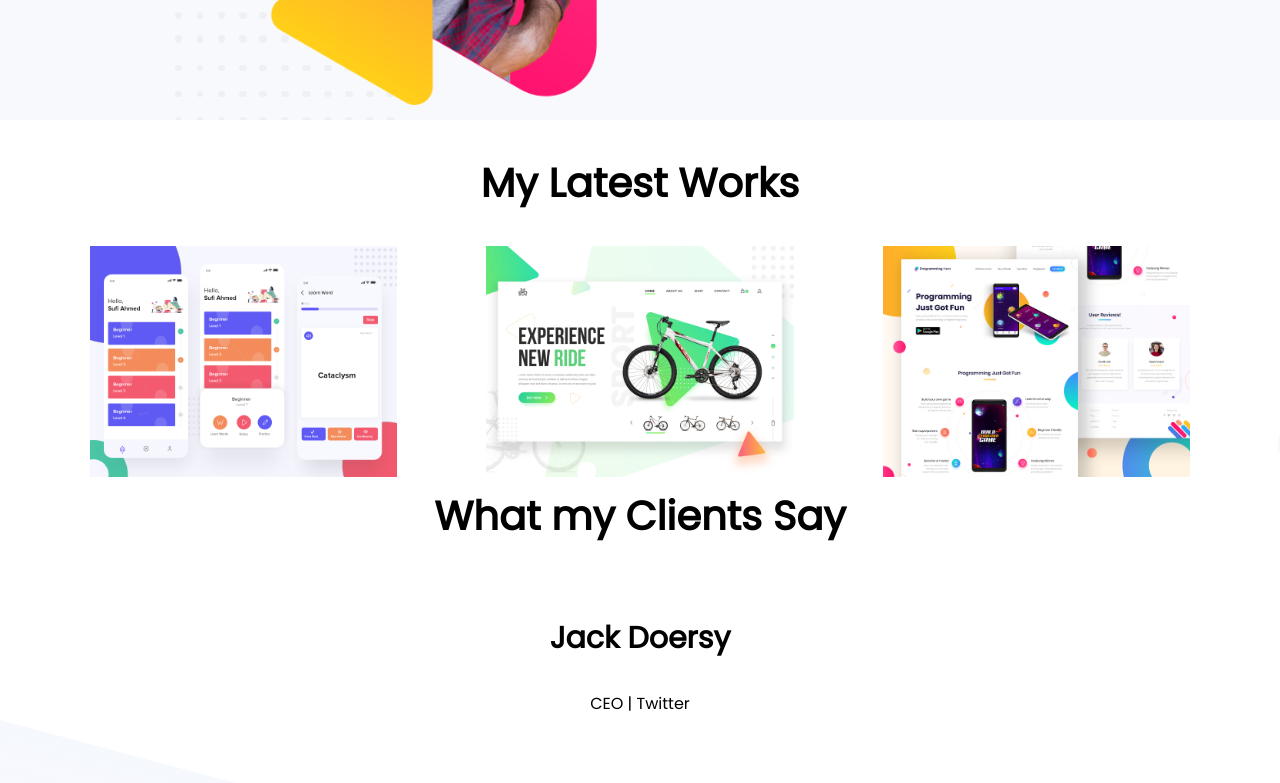
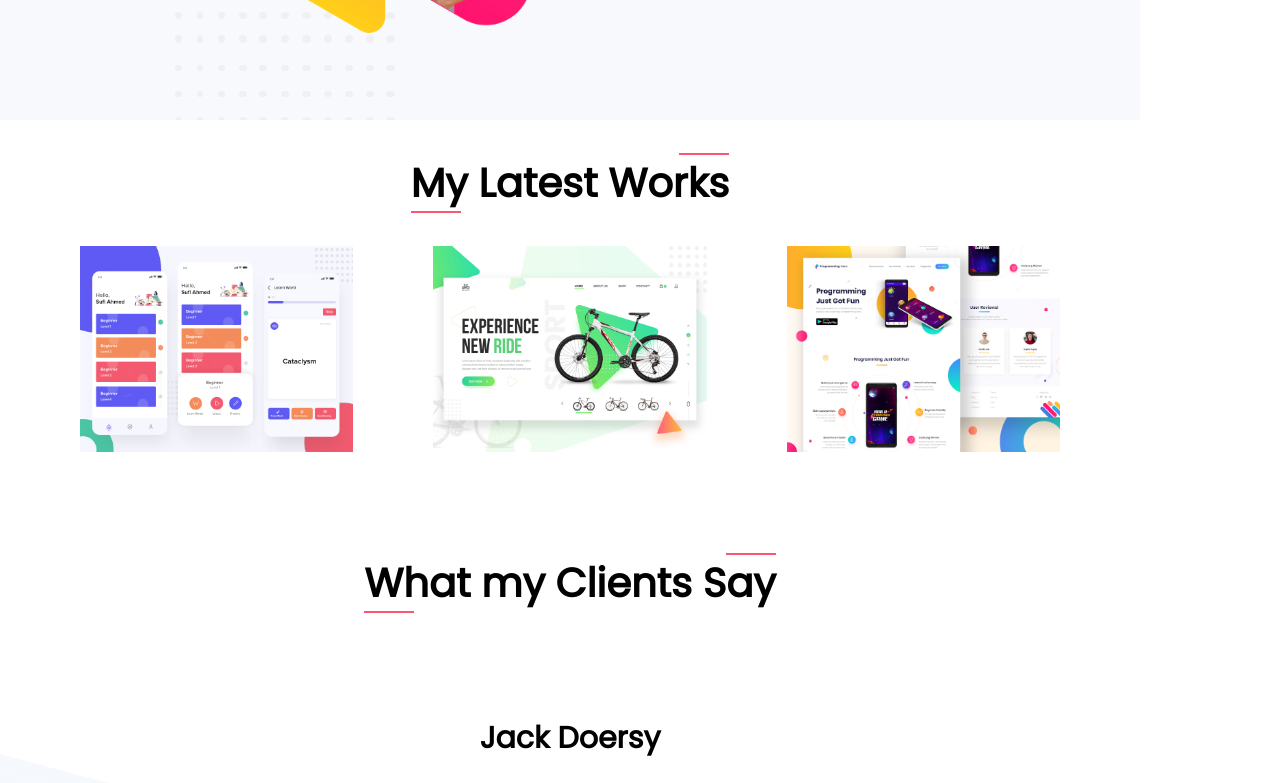
Before and after one commit to nomandhoni-cs/personal-website, a plain HTML site: page index.html in a window 1280 px wide. Shown: the part 1220-2003 px from the top of the page. Drawn offline with Linux system fonts and the light colour scheme.

Commit message:
Added Border bottom animation

```diff
--- a/css/style.css
+++ b/css/style.css
@@ -2,7 +2,9 @@ body{
     margin: 0;
     font-family: 'Poppins', sans-serif;
 }
-
+.container{
+    width: 1140px;
+}
 h1{
     font-size: 60px;
 }
@@ -44,7 +46,7 @@ section .works{
  background-image: url("../img/footer-bg.png");
     }
 .work{
-height: 300px;
+height: 400px;
 				background-image: url("../img/latest-work-bg.png");
 }
 img{
@@ -85,3 +87,41 @@ footer p{
 .margin-top{
 				margin-top: 70px;
 }
+.border-bottom{
+    display: inline-block;
+    position:relative;
+    }
+.border-bottom:before{
+    position: absolute;
+    content: "";
+    background: #ff5574;
+    height: 2px;
+    width: 50px;
+margin: auto;
+    left: 0;
+    bottom: 0;
+    transform: 0.7s;
+    }
+.border-bottom:hover:before{
+    width: 100%;
+    }
+
+/* border top */
+.border-top{
+    display: inline-block;
+    position:relative;
+    }
+.border-top:after{
+    position: absolute;
+    content: "";
+    background: #ff5574;
+    height: 2px;
+    width: 50px;
+margin: auto;
+    right: 0;
+    top: 0;
+    transform: 0.7s;
+    }
+.border-top:hover:after{
+    width: 100%;
+    }
--- a/index.html
+++ b/index.html
@@ -7,7 +7,7 @@
 <link href="https://fonts.googleapis.com/css?family=Poppins&display=swap" rel="stylesheet">
 </head>
 <body>
-
+<div class="container">
 <section class="first-banner">
 <div class="half-width">
 <h1 class="hello">Hello I'm</h1>
@@ -24,13 +24,15 @@
 <img src="img/peter_dream.png">
 </div>
 <div class="half-width">
-<h1 class="highlight">Biography</h1>
+<h1 class="highlight border-top border-bottom">Biography</h1>
 <p>Hello There, I am Noman Dhoni. I work for my self</p>
 <button class="btn"><a href="https://github.com/nomandhoni-cs">GITHUB PROFILE</a></button>
 </div>
 </section>
 <section class="work">
-<h2 class="center-text">My Latest Works</h2>
+<div class="center-text">
+<h2 class="border-top border-bottom">My Latest Works</h2>
+</div>
 <div class="half-width">
 <img src="img/latest-work/work-1.png">
 </div>
@@ -43,7 +45,7 @@
 </section>
 <section class="contact">
 <div class="review center-text">
-<h2>What my Clients Say</h2>
+<h2 class="border-bottom border-top">What my Clients Say</h2>
 <h3 class="margin-top">Jack Doersy</h3>
 <p>CEO | Twitter</p>
 <p class="margin-top">From Noman Dhoni, I got my quality service.</p>
@@ -56,6 +58,6 @@
 <footer>
 				<p>© 2022 | All Rights Reserved</p>
 </footer>
-
+				</div>
 </body>
 </html>
```
